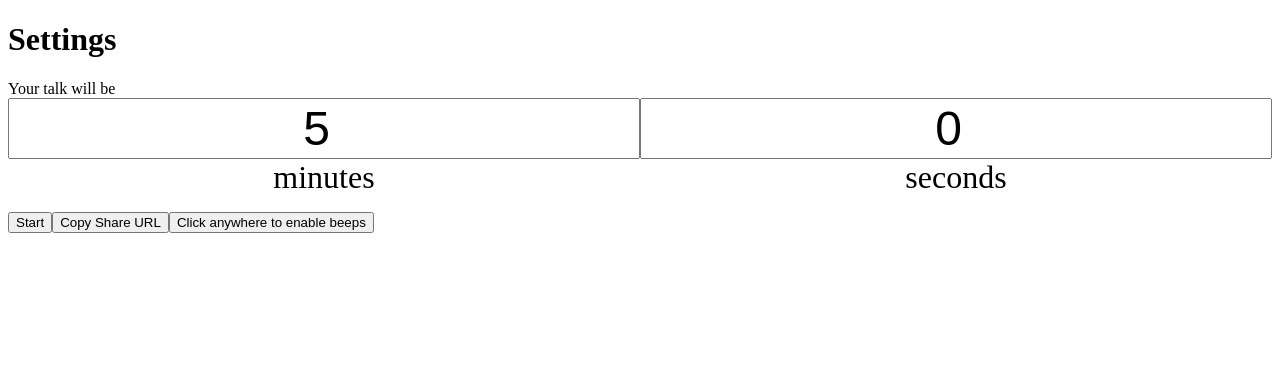
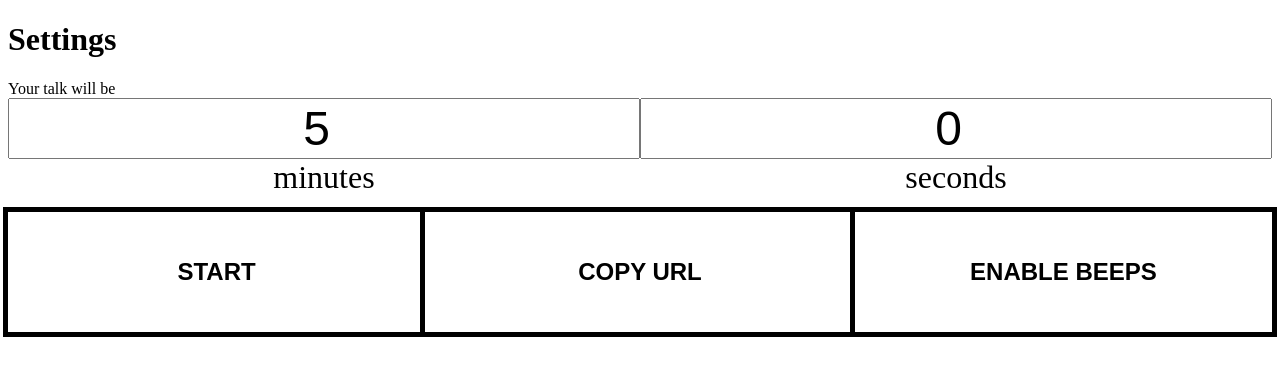
Before and after one commit to JoshuaKGoldberg/stoptalking, a React (Create React App) app: page / in a window 1280 px wide. Shown: the top 376 px of the page. Built offline with nearby package versions, Linux system fonts and the light colour scheme.

Commit message:
Styles for InputButtons

```diff
--- a/src/components/BottomButtons/index.tsx
+++ b/src/components/BottomButtons/index.tsx
@@ -1,9 +1,11 @@
 import React, { useCallback } from "react";
 import { useHistory } from "react-router-dom";
 
+import { InputButton } from "../InputButton";
 import { Settings } from "../../settings/types";
 import { SetSettings } from "../../settings/useSettings";
 import { ShareButton } from "../ShareButton";
+import styles from "./styles.module.css";
 
 export type BottomButtonsProps = {
     markInteracted?: () => void;
@@ -31,15 +33,11 @@ export const BottomButtons: React.FC<BottomButtonsProps> = ({
     }, [history, setSettings, settings.time, toUri]);
 
     return (
-        <nav>
-            <input onClick={navigate} type="button" value={toText} />
+        <nav className={styles.bottomButtons}>
+            <InputButton onClick={navigate} value={toText} />
             <ShareButton settings={settings} />
             {markInteracted !== undefined && (
-                <input
-                    onClick={markInteracted}
-                    type="button"
-                    value="Click anywhere to enable beeps"
-                />
+                <InputButton onClick={markInteracted} value="Enable beeps" />
             )}
         </nav>
     );
--- /dev/null
+++ b/src/components/BottomButtons/styles.module.css
@@ -0,0 +1,4 @@
+.bottomButtons {
+    display: grid;
+    grid-template-columns: 33% 34% 33%;
+}
--- /dev/null
+++ b/src/components/InputButton/index.tsx
@@ -0,0 +1,18 @@
+// import cx from 'classnames';
+import React from "react";
+
+import styles from "./styles.module.css";
+
+export const InputButton: React.FC<React.InputHTMLAttributes<
+    HTMLInputElement
+>> = ({ className, ...props }) => {
+    return (
+        <input
+            type="button"
+            {...props}
+            className={[className, styles.inputButton]
+                .filter(Boolean)
+                .join(" ")}
+        />
+    );
+};
--- /dev/null
+++ b/src/components/InputButton/styles.module.css
@@ -0,0 +1,16 @@
+.inputButton {
+    background: white;
+    border: none;
+    box-shadow: 0 0 0 5px black;
+    font-size: 1.5rem;
+    font-weight: bold;
+    height: 7.5rem;
+    padding: 0 1rem;
+    text-transform: uppercase;
+}
+
+.inputButton:focus {
+    outline: none;
+    box-shadow: 0 0 0 5px white, 0 0 0 10px black;
+    z-index: 1;
+}
--- a/src/components/ShareButton/index.tsx
+++ b/src/components/ShareButton/index.tsx
@@ -3,6 +3,7 @@ import React, { useState } from "react";
 import useGlobals from "../../hooks/useGlobals";
 import { Settings } from "../../settings/types";
 import { stringifySearch } from "../../utils/search";
+import { InputButton } from "../InputButton";
 
 export type ShareButtonOnChange = (minutes: number, seconds: number) => void;
 
@@ -13,17 +14,17 @@ export type ShareButtonProps = {
 export const ShareButton: React.FC<ShareButtonProps> = ({ settings }) => {
     const [copied, setCopied] = useState<string>();
     const globals = useGlobals();
-    const stringifiedSettings = stringifySearch(settings);
+    const stringifiedSettings = stringifySearch({
+        ...settings,
+        remaining: settings.time,
+    });
 
     const copy = async () => {
         await navigator.clipboard.writeText(globals.location.toString());
         setCopied(stringifiedSettings);
     };
 
-    return (
-        <>
-            <input onClick={copy} type="button" value="Copy Share URL" />
-            {copied === stringifiedSettings && "✔"}
-        </>
-    );
+    const value = copied === stringifiedSettings ? "Copied" : "Copy URL";
+
+    return <InputButton onClick={copy} value={value} />;
 };
--- a/src/settings/types.ts
+++ b/src/settings/types.ts
@@ -1,5 +1,4 @@
 export type Settings = {
-    playing?: boolean;
     time: number;
     remaining: number;
 };
```
